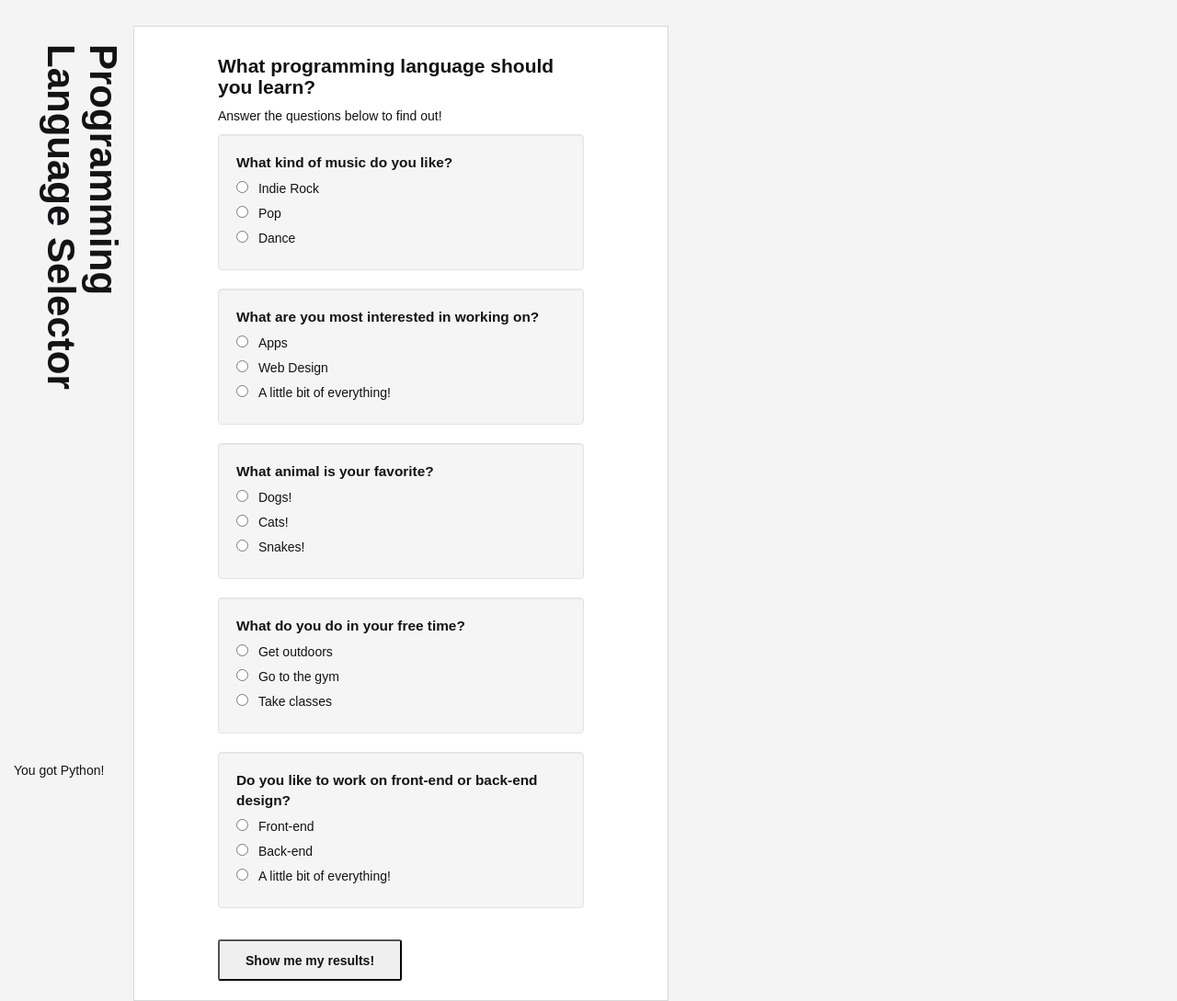
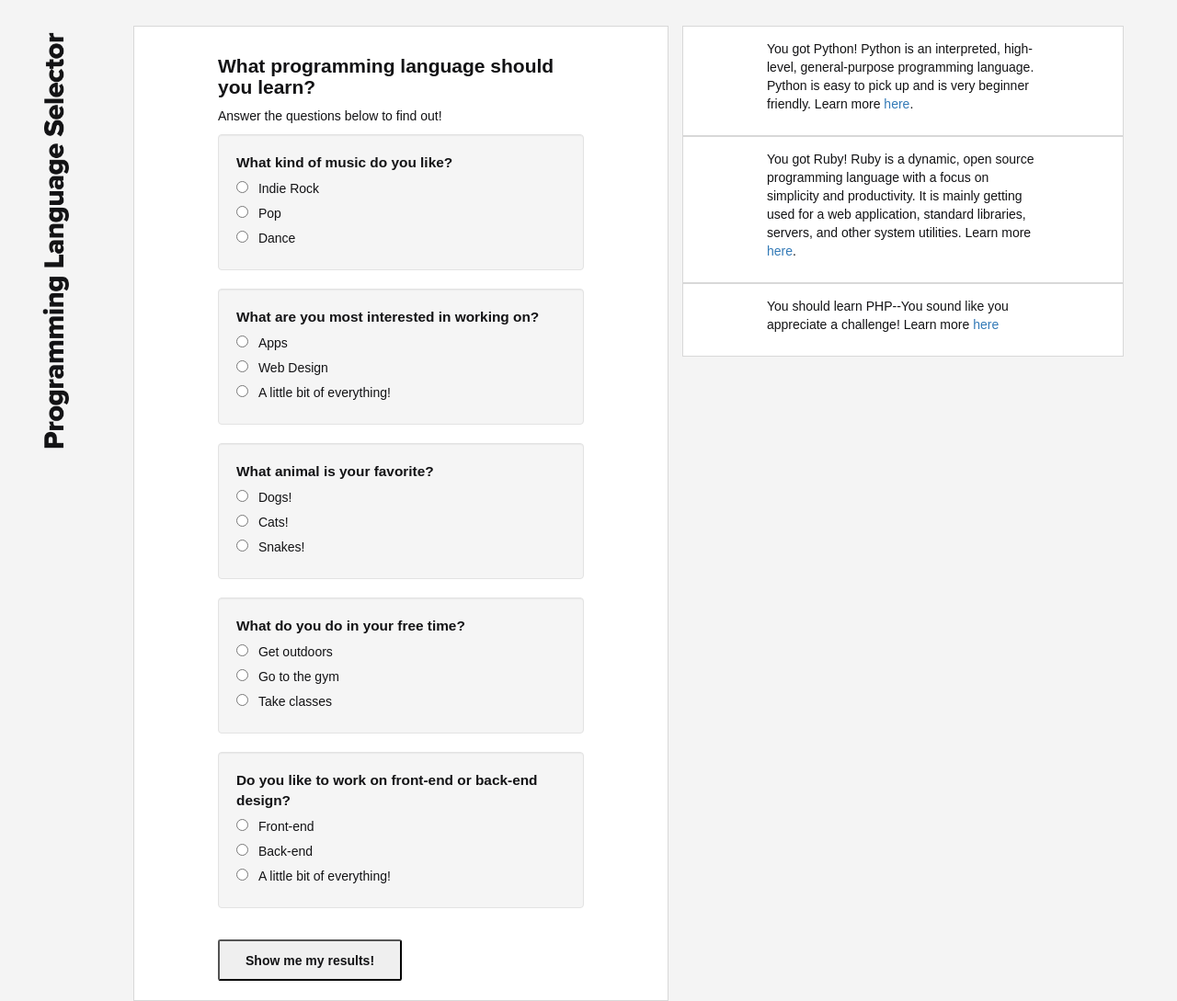
Before and after one commit to HBeinstein/programmingLanguageSelector, a plain HTML site: page index.html in a window 1280 px wide. Shown: the whole page at 92% size. Drawn offline with Linux system fonts and the light colour scheme; a web font is replaced by a local one.

Commit message:
add language (result) divs to class rightContainerHidden

```diff
--- a/index.html
+++ b/index.html
@@ -12,7 +12,7 @@
 <body>
   <div class="row" id="overallContainer">
     <div id="leftContainer" class="col-md-1">
-      <h1 id="title">Programming<br>Language Selector</h1>
+      <img src="./img/title.png" alt="Programming Language Selector" id="title">
       <!-- <h4>Hannah Beinstein</h4> -->
     </div>
     <div id="rightContainer" class="col-md-6">
@@ -75,13 +75,21 @@
           </div>
         </form>
       </div>
+
+      <div class="col-md-5 row" id="rightContainerHidden">
+        <div id="python" class="col-md-12">
+          <p>You got Python! Python is an interpreted, high-level, general-purpose programming language. Python is easy to pick up and is very beginner friendly. Learn more <a href="https://www.python.org/" target="blank" >here</a>.</p>
+      </div>
+
+      <div id="ruby" class="col-md-12">
+        <p>You got Ruby! Ruby is a dynamic, open source programming language with a focus on simplicity and productivity. It is mainly getting used for a web application, standard libraries, servers, and other system utilities. Learn more <a href="https://www.ruby-lang.org/en/" target="blank">here</a>.</p>
+      </div>
+
+      <div id="php" class="col-md-12">
+        <p>You should learn PHP--You sound like you appreciate a challenge! Learn more <a href="https://www.php.net/manual/en/intro-whatis.php" target="blank">here</a></p>
+      </div>
+
     </div>
-
-    <div class="col-md-5" id="rightContainerHidden">
-      <div id="Python">
-        <p>You got Python! </p>
-
-      </div>
     </div>
   </div>
 </body>
--- a/styles.css
+++ b/styles.css
@@ -69,16 +69,22 @@ button {
   border: 1px solid #d8d8d8;
 }
 
+#python, #ruby, #php {
+  padding: 1em 6.5em;
+  background-color: white;
+  border: 1px solid #d8d8d8;
+}
+
 input {
   color: 131315;
   font-family: 'chivo';
 }
 
-#title {
-  writing-mode: vertical-rl;
-  color: 131315;
-}
 
 form label[for="QOption"] {
   padding-left: .5em;
 }
+
+#title {
+  width: 2.5em;
+}
```
Also changed, not shown: img/title.png (added).
